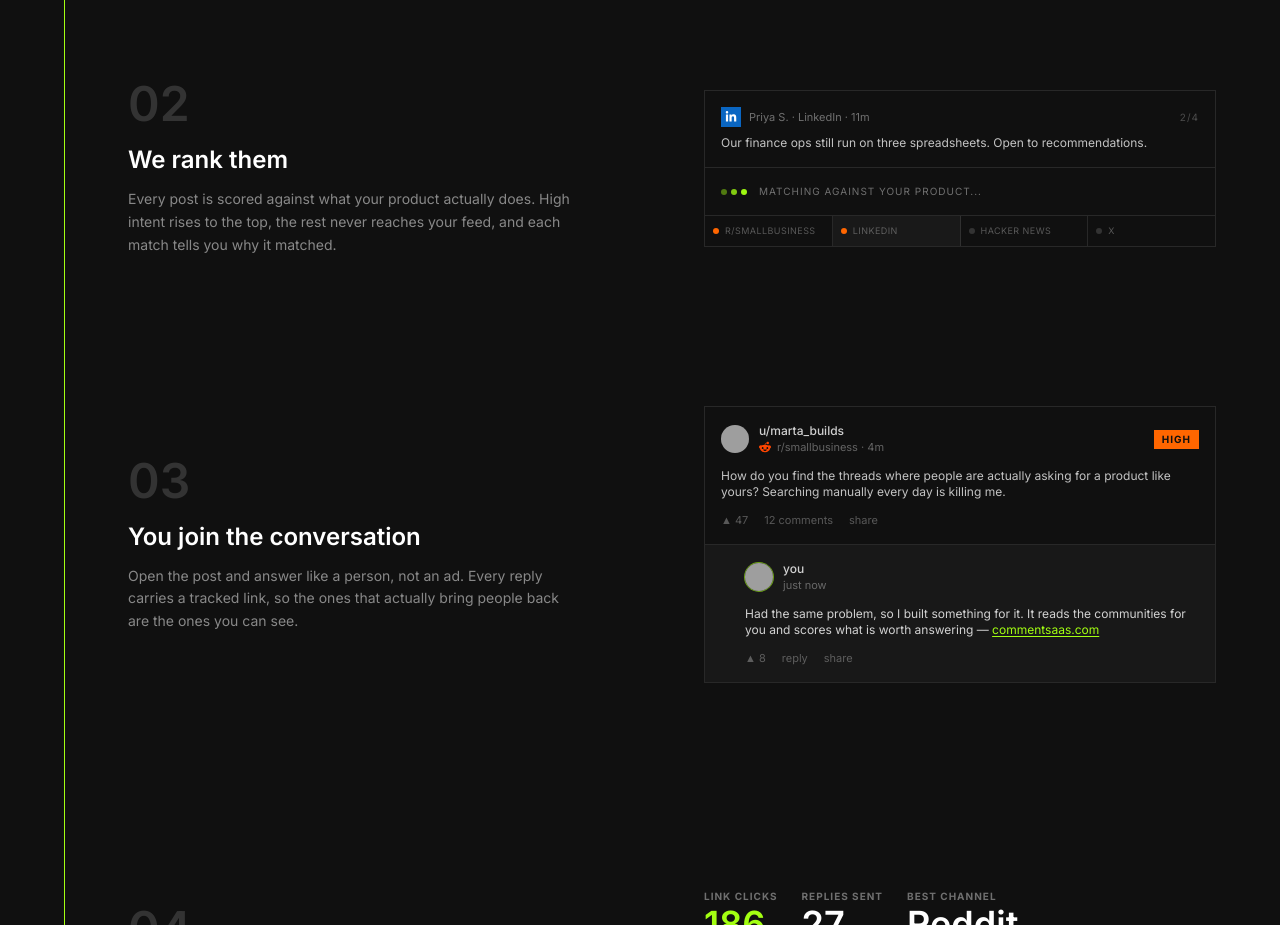
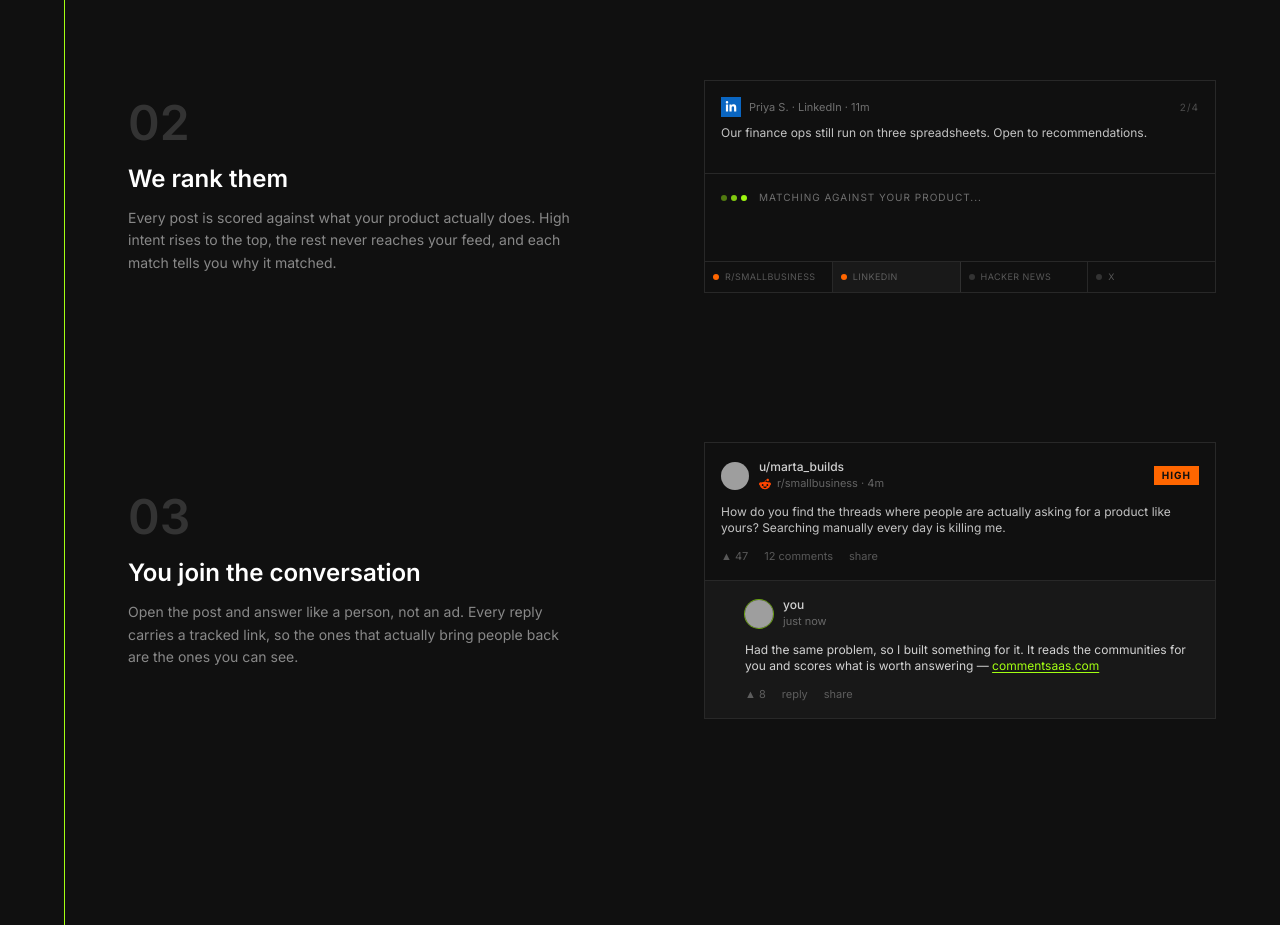
Before and after one commit to zuraHQ/comment-saas, a Next.js app: page / in a window 1280 px wide. Shown: the part 1880-2805 px from the top of the page. Built offline with nearby package versions, Linux system fonts and the light colour scheme; no server answers; grey boxes are pictures that could not be loaded.

Commit message:
Lock the step 02 card height so it never jumps
Co-Authored-By: Claude Opus 5 (1M context) <noreply@anthropic.com>

```diff
--- a/components/watermelon/templates/landing-01/landing/stats.tsx
+++ b/components/watermelon/templates/landing-01/landing/stats.tsx
@@ -209,11 +209,13 @@ function SortVisual() {
               {index + 1}/{JUDGED.length}
             </span>
           </div>
-          <p className="mt-2 text-xs text-white/75">{post.text}</p>
+          <p className="mt-2 line-clamp-2 h-8 text-xs text-white/75">
+            {post.text}
+          </p>
         </motion.article>
       </AnimatePresence>
 
-      <div className="border-t border-white/10 p-4">
+      <div className="min-h-[5.5rem] border-t border-white/10 p-4">
         <AnimatePresence mode="wait">
           {reading ? (
             <motion.div
@@ -273,7 +275,9 @@ function SortVisual() {
                   {score}
                 </span>
               </div>
-              <p className="mt-2 text-xs text-white/60">{post.verdict}</p>
+              <p className="mt-2 line-clamp-2 h-8 text-xs text-white/60">
+                {post.verdict}
+              </p>
             </motion.div>
           )}
         </AnimatePresence>
```
